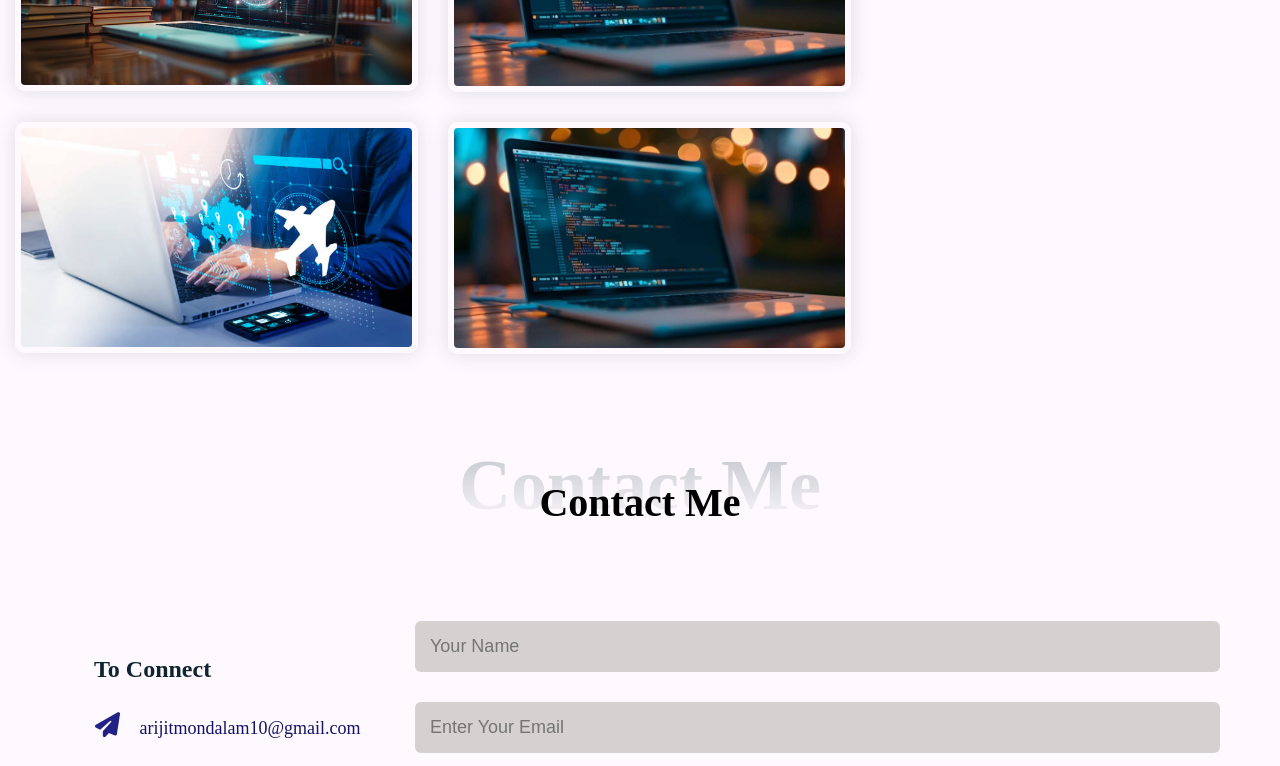
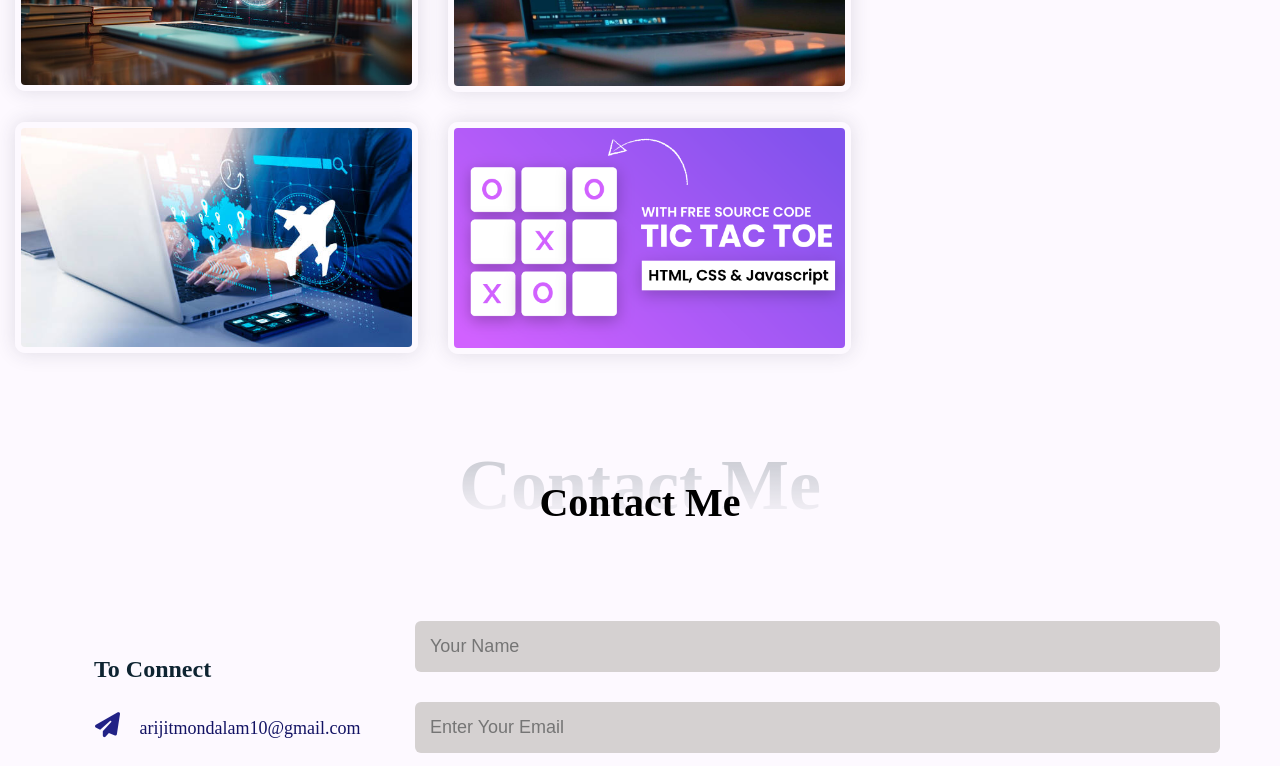
Before and after one commit to arijitmondal10/Portfolio, a plain HTML site: page index.html in a window 1280 px wide. Shown: the part 2900-3666 px from the top of the page. Drawn offline with nearby package versions, Linux system fonts and the light colour scheme; a web font is replaced by a local one.

Commit message:
Update index.html

```diff
--- a/index.html
+++ b/index.html
@@ -267,7 +267,7 @@
         <div class="project-item padding">
           <div class="works-in shadow-dark">
             <div class="works-img">
-              <img src="public/laptop.jpg" alt="">
+              <img src="public/tic-tac-toe.png" alt="">
             </div>
           </div>
         </div>
```
